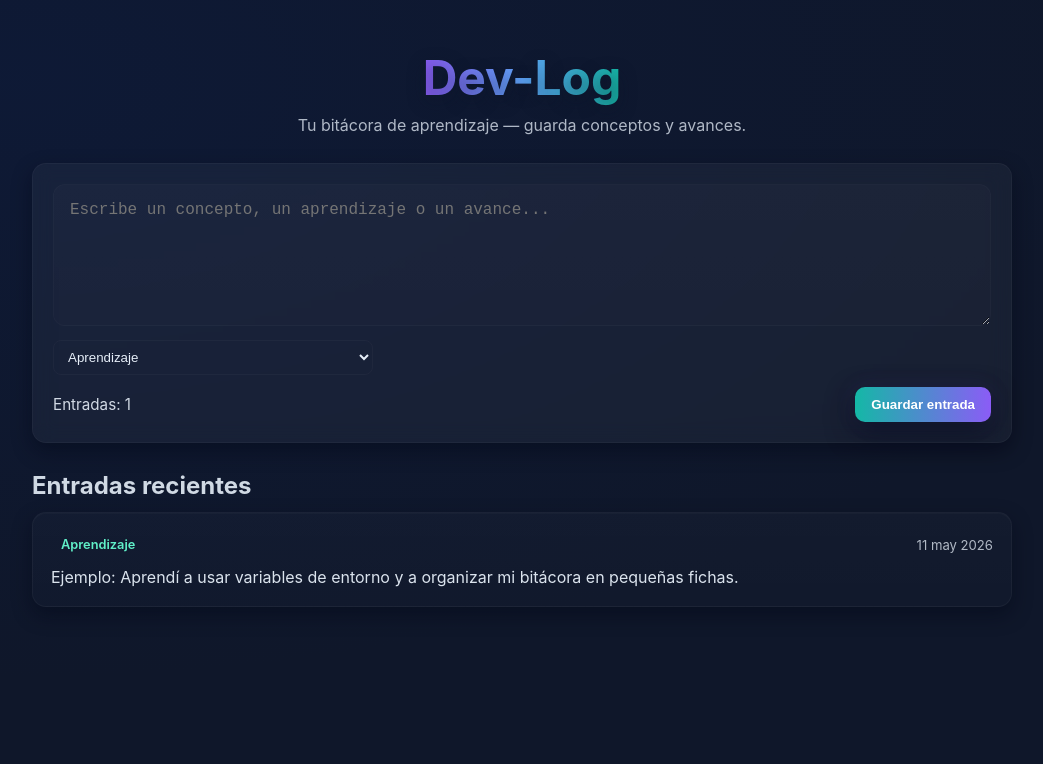
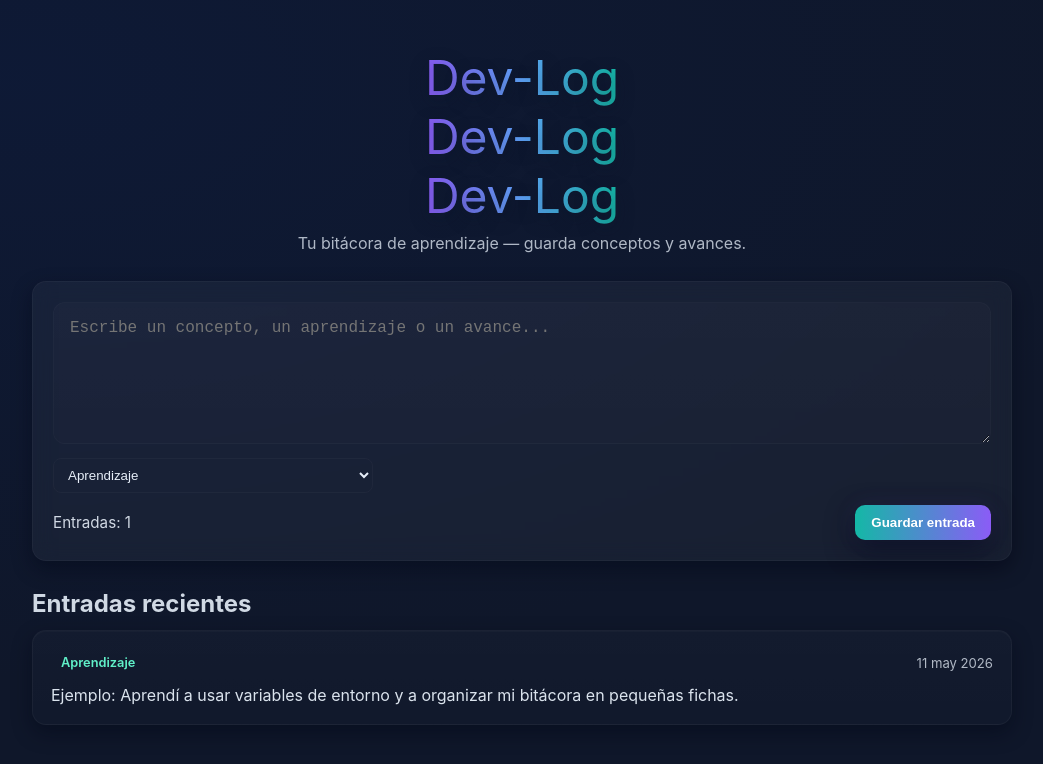
Before and after one commit to vanessamarely/project-dev-log, a plain HTML site: page index.html in a window 1280 px wide. Shown: the whole page, without its empty margins (118-1161 px from the left). Drawn offline with Linux system fonts and the light colour scheme.

Commit message:
cambio titulo

```diff
--- a/index.html
+++ b/index.html
@@ -9,7 +9,9 @@
 <body>
   <main class="app">
     <header class="hero">
-      <h1 class="title">Dev-Log</h1>
+      <p class="title">Dev-Log</p>
+      <p class="title">Dev-Log</p>
+      <p class="title">Dev-Log</p>
       <p class="subtitle">Tu bitácora de aprendizaje — guarda conceptos y avances.</p>
     </header>
 
```
